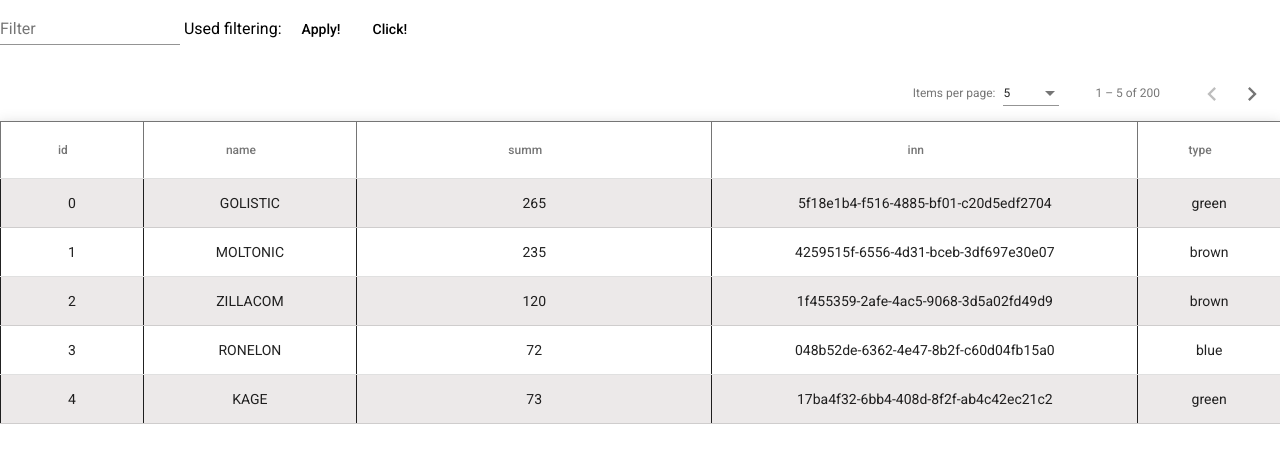
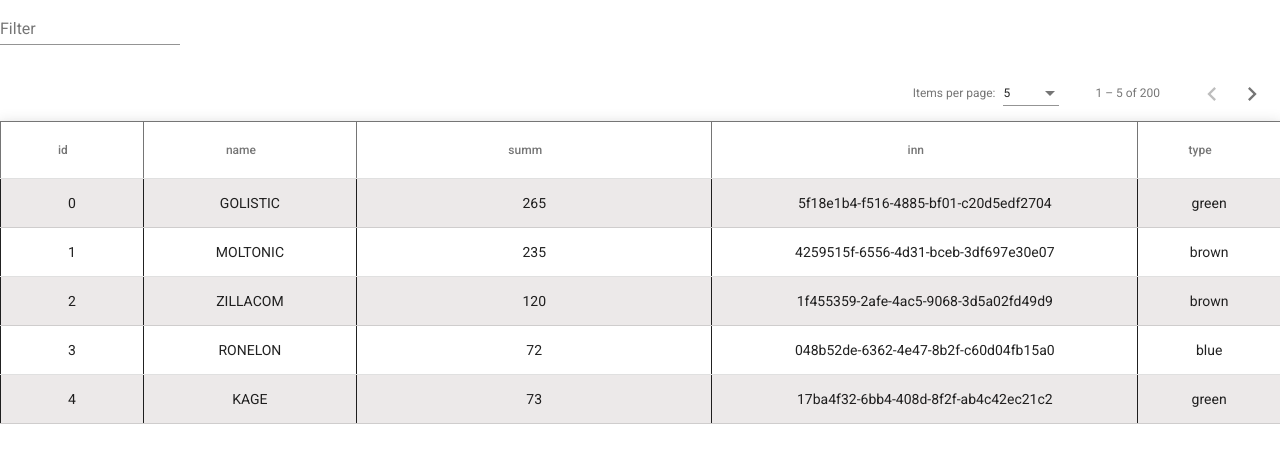
Before and after one commit to ramknemo/griddata, an Angular app: page / in a window 1280 px wide. Shown: the top 462 px of the page. Built offline with nearby package versions, Linux system fonts and the light colour scheme.

Commit message:
refinement

```diff
--- a/src/app/app.component.css
+++ b/src/app/app.component.css
@@ -1,14 +1,12 @@
 .mat-table {
   width: 100%;
   height: 100%;
-  overflow: scroll;
+  /* overflow: scroll;
   overflow-y:scroll;
-  overflow-x:scroll;
+  overflow-x:scroll; */
 }
 
-.isScrollUseDiv{
-  overflow: scroll;
-}
+
 
 mat-cell,
 mat-footer-cell,
--- a/src/app/app.component.html
+++ b/src/app/app.component.html
@@ -1,12 +1,7 @@
 <mat-form-field>
   <mat-label>Filter</mat-label>
-  <input matInput (keyup)="applyFilter($event)" placeholder="Ex. Mia">
+  <input matInput (keyup)="applyFilter($event)" placeholder="Filter">
 </mat-form-field>
-Used filtering:
-
-<button mat-button  >Apply!</button>
-
-<button mat-button (click)="testClick()" >Click!</button>
 <mat-paginator [pageSizeOptions]="[5, 10, 25, 100]" (page)="handlePager($event)" ></mat-paginator>
 <mat-table [dataSource]="dataSource" class="mat-elevation-z8" cdkDropListGroup matSort>
    <ng-container *ngFor="let column of columns; let i = index" [matColumnDef]="column.field">
--- a/src/app/app.component.ts
+++ b/src/app/app.component.ts
@@ -42,6 +42,9 @@ export class AppComponent implements OnInit,AfterViewInit,AfterViewChecked{
   ngOnInit(){
     this.dataSource.sort = this.sort;
     this.dataSource.paginator = this.paginator;
+    window.addEventListener('scroll', function() {
+      console.log("pageYOffset"+pageYOffset);
+    });
   }
   ngAfterViewChecked() {
     this.setTableResize(this.matTableRef.nativeElement.clientWidth);
```
